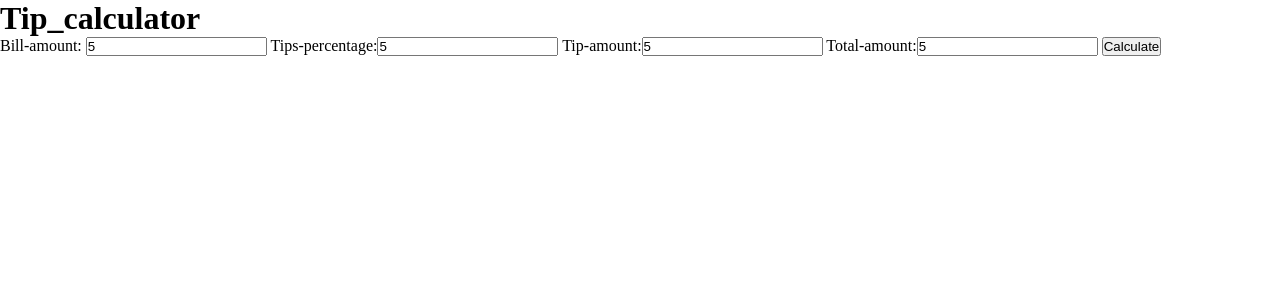
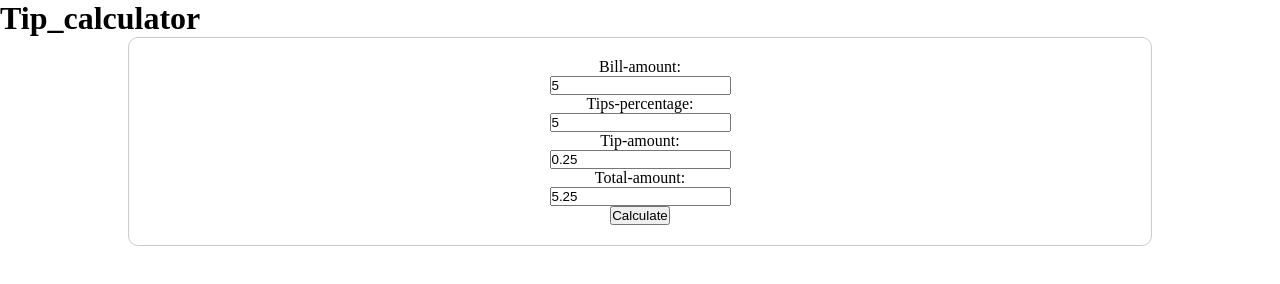
Before and after one commit to Vignesh1hp/Tip_calculator, a plain HTML site: page Tips_calculator/index.html in a window 1280 px wide. Both pictures are taken after typing "5", "5", "5", "5" into the empty fields and a click on the button "Calculate". Drawn offline with Linux system fonts and the light colour scheme.

Commit message:
feat:finished the html and javascript code.

```diff
--- a/Tips_calculator/index.html
+++ b/Tips_calculator/index.html
@@ -9,11 +9,11 @@
 <body>
     <h1>Tip_calculator</h1>
     <div class="container">
-        Bill-amount: <input type="number" id="billAmount" required>
-        Tips-percentage:<input type="number" id="tipsPercentage" required>
+        Bill-amount: <input type="number" id="billAmount">
+        Tips-percentage:<input type="number" id="tipsPercentage">
         Tip-amount:<input type="number" id="tipAmount">
         Total-amount:<input type="number" id="totalAmount">
-        <button class="calculate_btn">Calculate</button>
+        <button id="calculate_btn">Calculate</button>
     </div>
     <script src="script.js"></script>
 </body>
--- a/Tips_calculator/script.js
+++ b/Tips_calculator/script.js
@@ -4,11 +4,13 @@ let calculate = document.getElementById('calculate_btn');
 // adding event listener for clicking the calculate button.
 calculate.addEventListener('click',function(){
     // selecting and storing value of bill amount input.
-    let bill_Amount = document.getElementById('billAmount').value;
+    let bill_Amount = parseFloat(document.getElementById('billAmount').value);
     // selecting and storing value of tip percentage input.
-    let tip_Percentage = document.getElementById('tipsPecentage').value;
+    let tip_Percentage = parseFloat(document.getElementById('tipsPercentage').value);
     // calculating tip amount.
-    let tip_Amount = document.getElementById('tipAmount').value = (bill_Amount/tip_Percentage).toFixed(2);
+    let tip_Amount = (bill_Amount * (tip_Percentage/100)).toFixed(2);
+    document.getElementById('tipAmount').value = tip_Amount;
     // calculating total amount.
-    document.getElementById('totalAmount').value = (parseFloat(bill_Amount)+parseFloat(tip_Amount)).toFixed(2);
+    let total_Amount = (bill_Amount+parseFloat(tip_Amount)).toFixed(2);
+    document.getElementById('totalAmount').value = total_Amount;
 })
--- a/Tips_calculator/styles.css
+++ b/Tips_calculator/styles.css
@@ -3,3 +3,16 @@
     padding:0;
     box-sizing: border-box;
 }
+
+.container{
+    display:flex;
+    flex-direction: column;
+    align-items: center;
+    justify-content: center;
+    width: 80%;
+    margin: 0 auto;
+    padding: 20px;
+    border:1px solid #ccc;
+    border-radius:10px;
+    flex-wrap: wrap;
+}
```
